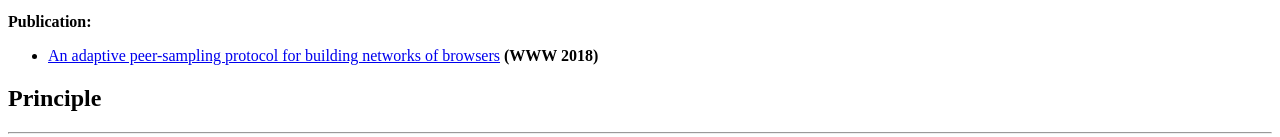
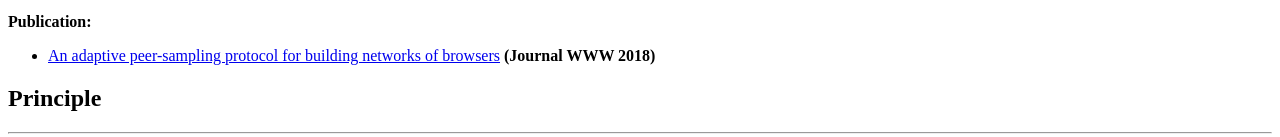
Before and after one commit to RAN3D/spray-wrtc, a plain HTML site: page content/readme.html in a window 1280 px wide. Shown: the part 762-899 px from the top of the page. Drawn offline with Linux system fonts and the light colour scheme; files whose address does not match are found by name.

Commit message:
Deploy RAN3D/spray-wrtc to github.com/RAN3D/spray-wrtc.git:gh-pages

```diff
--- a/content/readme.html
+++ b/content/readme.html
@@ -11,7 +11,7 @@ local knowledge only. Therefore, without any configuration, each peer
 automatically adjust its functioning to the need of the network.</p>
 <p><strong>Publication:</strong></p>
 <ul>
-<li><a href="https://hal.inria.fr/hal-01619906/document">An adaptive peer-sampling protocol for building networks of browsers</a> <strong>(WWW 2018)</strong></li>
+<li><a href="https://hal.inria.fr/hal-01619906/document">An adaptive peer-sampling protocol for building networks of browsers</a> <strong>(Journal WWW 2018)</strong></li>
 </ul>
 <h2 id="principle">Principle</h2>
 <hr />
```
